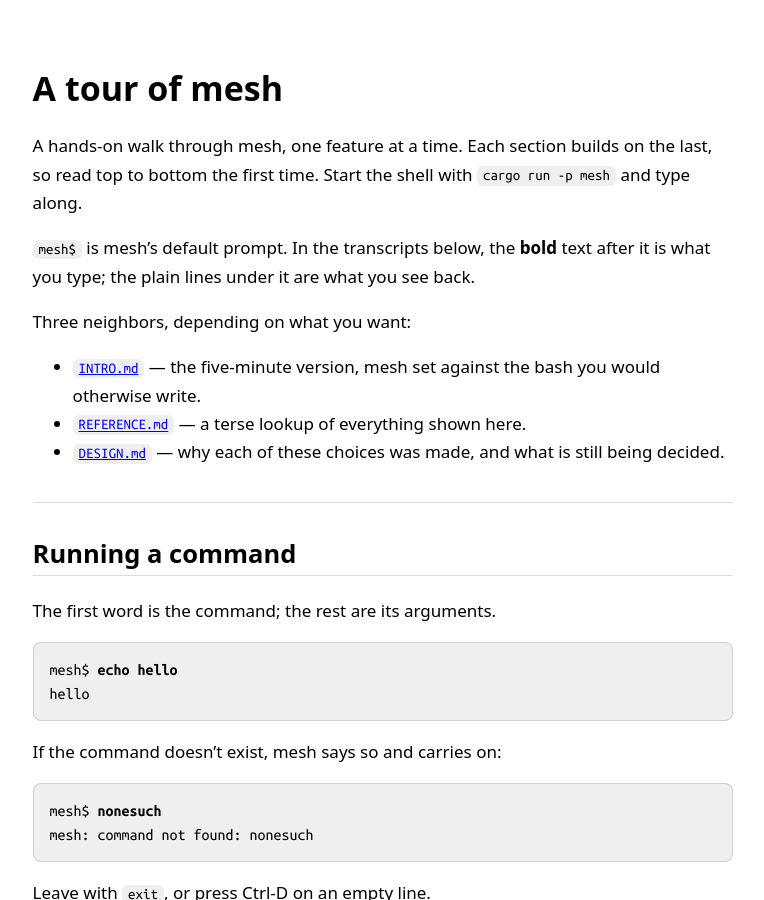
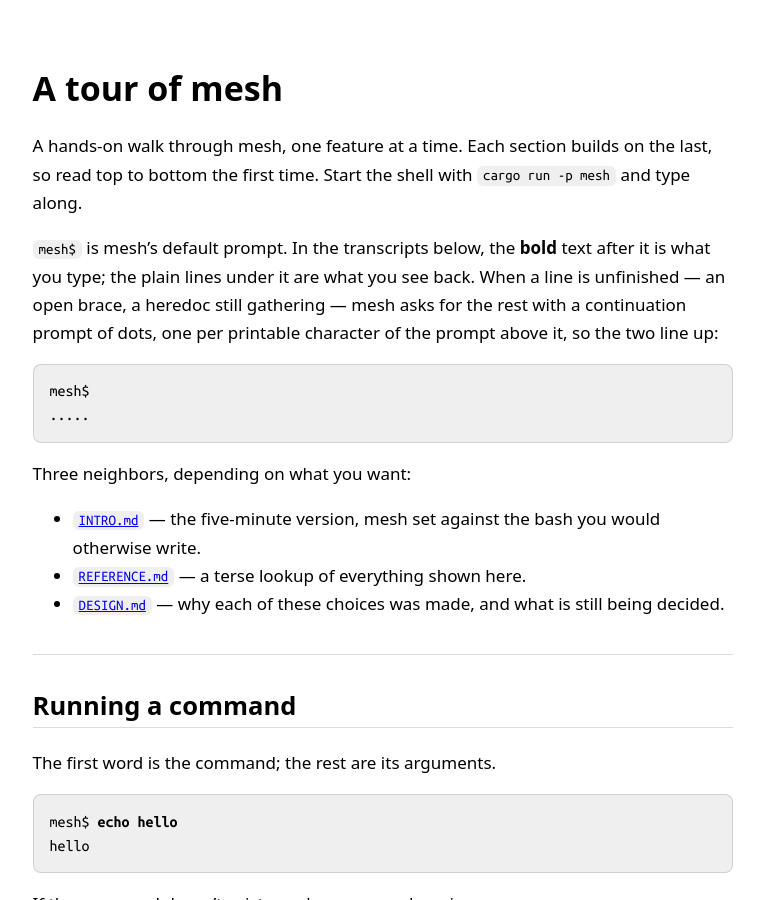
Before and after one commit to mikelward/mesh, a Jekyll site: the page built from docs/TOUR.md, in a window 1280 px wide and 900 px high. Shown: the whole window, without its empty margins (257-1021 px from the left). Built offline with Jekyll 4.4.1, drawn with Linux system fonts in a browser that asks for light colours; our own code applies the rules of GitHub Pages for plain Markdown files; some of the changed text lies outside the part shown.

Commit message:
Show the real continuation prompt in the tour
The tour drew the continuation prompt as three dots, but mesh renders one
dot per printable column of the prompt above it plus a separating space —
`..... ` under the default `mesh$ ` (`repl.rs:12203`
`continuation_indicator`). Every multi-line transcript in the tour taught a
prompt no one sees.

Widens all 18 continuation lines to `.....`, keeping the indentation each
construct is written with, and adds a line to the tour's opening that says
where the dot count comes from.

Both transcript extractors matched the old marker with
`strip_prefix("...")`, which on a five-dot line leaves `.. ` glued to the
source; they now strip a named `CONTINUATION` constant paired with the
`PROMPT` one, and `docs.rs` gains a test asserting the indicator is dots and
exactly one column narrower than the prompt.

Co-Authored-By: Claude Opus 5 <noreply@anthropic.com>
Claude-Session: https://claude.ai/code/session_01EvP6Xnmu23h2tdT8VtHa3h

```diff
--- a/docs/TOUR.md
+++ b/docs/TOUR.md
@@ -5,7 +5,15 @@ last, so read top to bottom the first time. Start the shell with `cargo run -p
 mesh` and type along.
 
 `mesh$` is mesh's default prompt. In the transcripts below, the **bold** text
-after it is what you type; the plain lines under it are what you see back.
+after it is what you type; the plain lines under it are what you see back. When a
+line is unfinished — an open brace, a heredoc still gathering — mesh asks for the
+rest with a continuation prompt of dots, one per printable character of the
+prompt above it, so the two line up:
+
+<pre>
+mesh$
+.....
+</pre>
 
 Three neighbors, depending on what you want:
 
@@ -243,8 +251,8 @@ for a single word:
 <pre>
 mesh$ <strong>name = world</strong>
 mesh$ <strong>cat &lt;&lt; END</strong>
-... <strong>hello $name</strong>
-... <strong>END</strong>
+..... <strong>hello $name</strong>
+..... <strong>END</strong>
 hello world
 mesh$ <strong>wc -l &lt;&lt;&lt; hi</strong>
 1
@@ -529,8 +537,8 @@ failing command, or through `return`, `break` or `continue`:
 
 <pre>
 mesh$ <strong>with TZ=UTC LANG=C {</strong>
-...   <strong>date</strong>
-... <strong>}</strong>
+.....   <strong>date</strong>
+..... <strong>}</strong>
 Sat Aug  1 05:00:00 UTC 2026
 </pre>
 
@@ -750,10 +758,10 @@ other status selects `else` when one is present:
 
 <pre>
 mesh$ <strong>if test -d .git {</strong>
-...   <strong>puts repository</strong>
-... <strong>} else {</strong>
-...   <strong>puts ordinary-directory</strong>
-... <strong>}</strong>
+.....   <strong>puts repository</strong>
+..... <strong>} else {</strong>
+.....   <strong>puts ordinary-directory</strong>
+..... <strong>}</strong>
 repository
 </pre>
 
@@ -853,9 +861,9 @@ wrapping one line in an `if`. `unless` is the inverse:
 
 <pre>
 mesh$ <strong>for n in 1..=4 {</strong>
-...   <strong>continue if $n == 2</strong>
-...   <strong>puts $n unless $n == 3</strong>
-... <strong>}</strong>
+.....   <strong>continue if $n == 2</strong>
+.....   <strong>puts $n unless $n == 3</strong>
+..... <strong>}</strong>
 1
 4
 </pre>
@@ -874,9 +882,9 @@ guards:
 <pre>
 mesh$ <strong>command = [start server verbose]</strong>
 mesh$ <strong>result = match $command {
-...   [verb ...args] if $verb == start =&gt; [$verb ...$args]
-...   _ =&gt; []
-... }</strong>
+.....   [verb ...args] if $verb == start =&gt; [$verb ...$args]
+.....   _ =&gt; []
+..... }</strong>
 mesh$ <strong>puts ...$result</strong>
 start server verbose
 </pre>
@@ -894,8 +902,8 @@ Give a sequence of commands a name with `func`. Parameters are named — you wri
 
 <pre>
 mesh$ <strong>func greet(name) {</strong>
-...   <strong>puts "hi, $name"</strong>
-... <strong>}</strong>
+.....   <strong>puts "hi, $name"</strong>
+..... <strong>}</strong>
 mesh$ <strong>greet world</strong>
 hi, world
 </pre>
@@ -917,8 +925,8 @@ optional, a `--name` parameter is a flag (a bare `--force` switch or a valued
 
 <pre>
 mesh$ <strong>func deploy(target, --tag = latest, --force, ...hosts) {</strong>
-...   <strong>puts "$target $tag $force"; puts ...$hosts</strong>
-... <strong>}</strong>
+.....   <strong>puts "$target $tag $force"; puts ...$hosts</strong>
+..... <strong>}</strong>
 mesh$ <strong>deploy prod --force web1 web2</strong>
 prod latest true
 web1 web2
```
Also changed, not shown: 2 other files.
